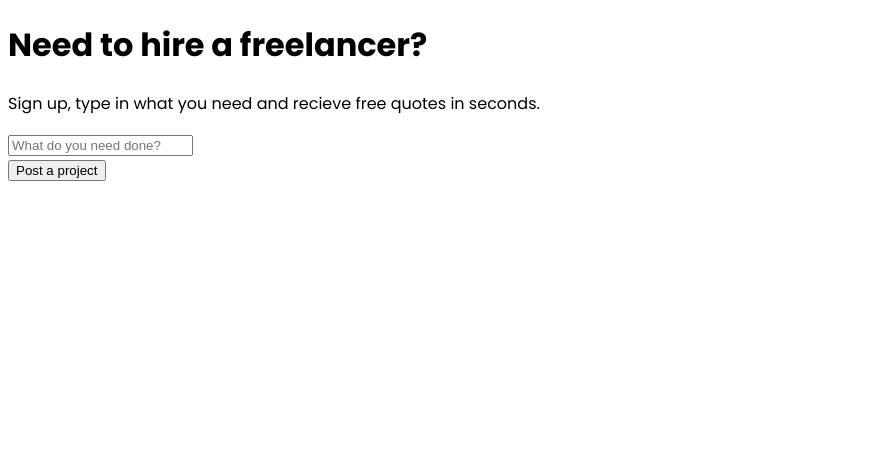
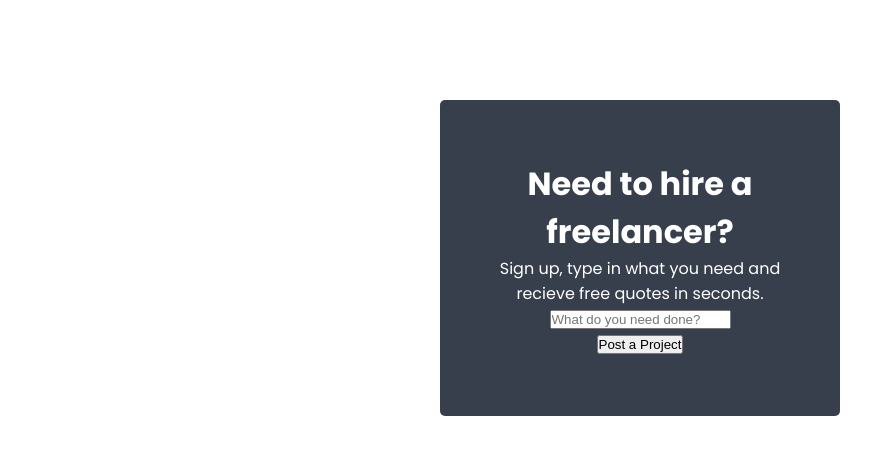
Before and after one commit to Ztevencodes/freelance-form, a plain HTML site: page index.html in a window 1280 px wide. Shown: the whole page, without its empty margins (0-895 px from the left). Drawn offline with Linux system fonts and the light colour scheme.

Commit message:
Styling Form

```diff
--- a/css/style.css
+++ b/css/style.css
@@ -1,3 +1,22 @@
+* {
+   margin: 0;
+   padding: 0;
+   box-sizing: border-box;
+}
+
 body {
     font-family: 'Poppins', sans-serif;
 }
+
+.container {
+    width: 400px;
+    margin: 100px auto;
+}
+
+.card {
+    background: #373f4d;
+    color: #fff;
+    border-radius: 5px;
+    text-align: center;
+    padding: 60px 50px;
+}
--- a/index.html
+++ b/index.html
@@ -10,7 +10,7 @@
     <title>Freelance Form</title>
 </head>
 <body>
-    <div class="main containter">
+    <div class="main container">
         <div class="card">
             <h1>Need to hire a freelancer?</h1>
             <p>Sign up, type in what you need and recieve free quotes in seconds.</p>
@@ -19,7 +19,7 @@
                     <input type="text" id="text" name="text" placeholder="What do you need done?">
                 </div>
                 <div class="form-group">
-                    <button type="submit">Post a project</button>
+                    <button type="submit">Post a Project</button>
                 </div>
             </form>
         </div>
```
